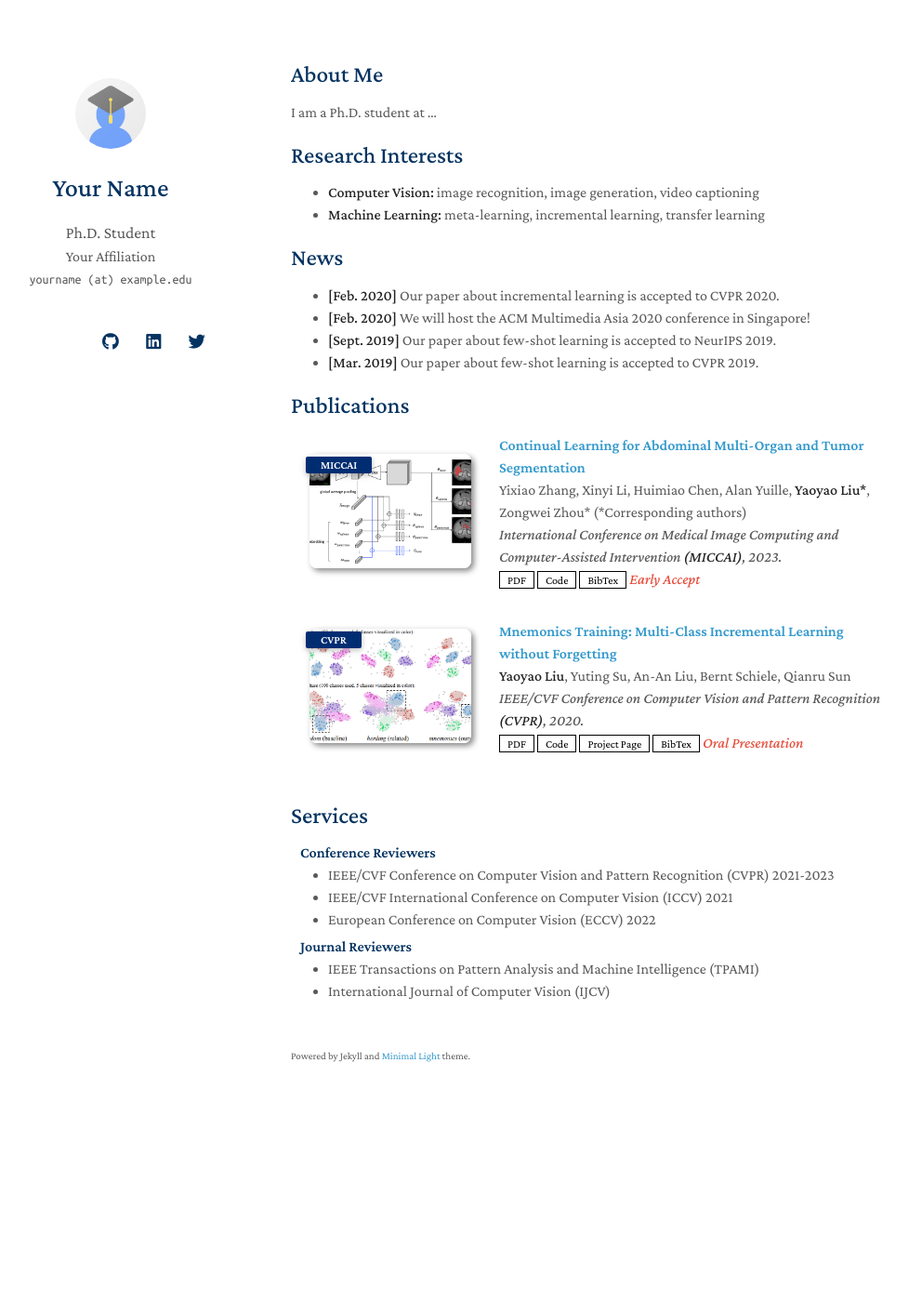
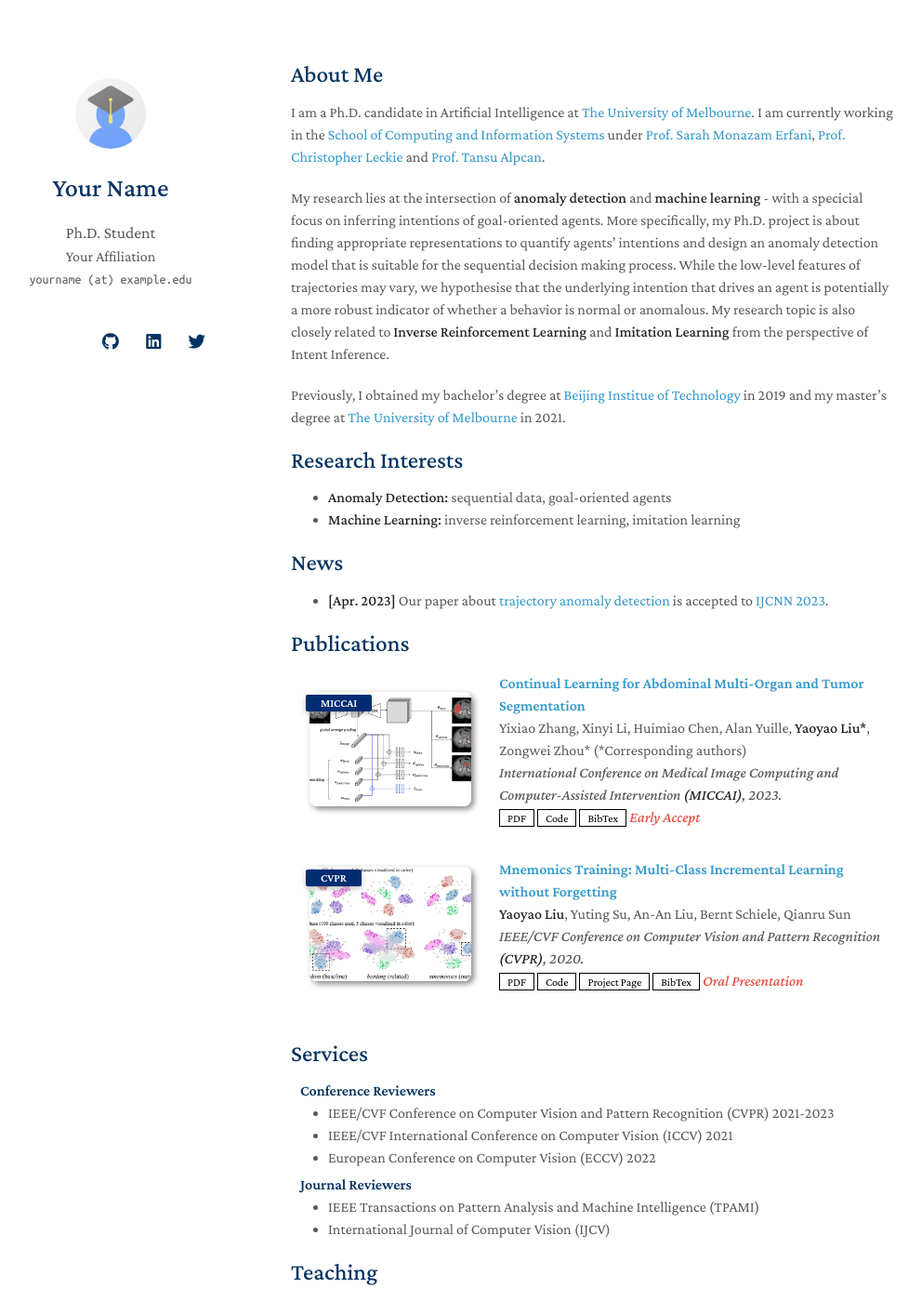
Before and after one commit to chenwang4/chenwang4.github.io, a Jekyll site: the page built from index.md, in a window 1280 px wide and 1400 px high. Shown: the whole window at 93% size, without its empty margins (157-1149 px from the left). Built offline with Jekyll 4.4.1, drawn with Linux system fonts in a browser that asks for light colours; nearby versions of some CDN libraries; a style sheet for code colours, icons or effects is not loaded; our own code applies the rules of GitHub Pages for plain Markdown files; some of the changed text lies outside the part shown.

Commit message:
Update index.md

```diff
--- a/index.md
+++ b/index.md
@@ -4,20 +4,29 @@ layout: homepage
 
 ## About Me
 
-I am a Ph.D. student at ...
+I am a Ph.D. candidate in Artificial Intelligence at [The University of Melbourne](https://www.unimelb.edu.au/).
+I am currently working in the [School of Computing and Information Systems](https://cis.unimelb.edu.au/) under [Prof. Sarah Monazam Erfani](https://findanexpert.unimelb.edu.au/profile/639922-sarah-monazam-erfani), [Prof. Christopher Leckie](https://findanexpert.unimelb.edu.au/profile/6335-christopher-leckie) and [Prof. Tansu Alpcan](https://findanexpert.unimelb.edu.au/profile/425318-tansu-alpcan).
+
+My research lies at the intersection of **anomaly detection** and **machine learning** - with a specicial focus on inferring intentions of goal-oriented agents. More specifically, my Ph.D. project is about finding appropriate representations to quantify agents’ intentions and design an anomaly detection model that is suitable for the sequential decision making process. While the low-level features of trajectories may vary, we hypothesise that the underlying intention that drives an agent is potentially a more robust indicator of whether a behavior is normal or anomalous. My research topic is also closely related to **Inverse Reinforcement Learning** and **Imitation Learning** from the perspective of Intent Inference.
+
+Previously, I obtained my bachelor's degree at [Beijing Institue of Technology](https://english.bit.edu.cn/) in 2019 and my master's degree at [The University of Melbourne](https://www.unimelb.edu.au/) in 2021.
 
 ## Research Interests
 
-- **Computer Vision:** image recognition, image generation, video captioning
-- **Machine Learning:** meta-learning, incremental learning, transfer learning
+- **Anomaly Detection:** sequential data, goal-oriented agents
+- **Machine Learning:** inverse reinforcement learning, imitation learning
 
 ## News
 
-- **[Feb. 2020]** Our paper about incremental learning is accepted to CVPR 2020.
-- **[Feb. 2020]** We will host the ACM Multimedia Asia 2020 conference in Singapore!
-- **[Sept. 2019]** Our paper about few-shot learning is accepted to NeurIPS 2019.
-- **[Mar. 2019]** Our paper about few-shot learning is accepted to CVPR 2019.
+- **[Apr. 2023]** Our paper about [trajectory anomaly detection](https://ieeexplore.ieee.org/stamp/stamp.jsp?tp=&arnumber=10191891) is accepted to [IJCNN 2023](https://2023.ijcnn.org/).
+
 
 {% include_relative _includes/publications.md %}
 
 {% include_relative _includes/services.md %}
+
+## Teaching
+
+**[Sem. 2 2022, Sem. 1 & 2 2023]** Academic Tutor, [COMP10001 Foundations of Computing](https://handbook.unimelb.edu.au/2023/subjects/comp10001)
+
+**[Sem. 1 2023]** Academic Demonstrator, [ELEN90088 System Optimisation & Machine Learning](https://handbook.unimelb.edu.au/subjects/elen90088)
```
